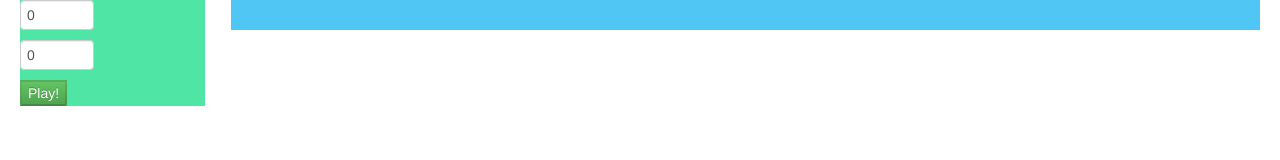
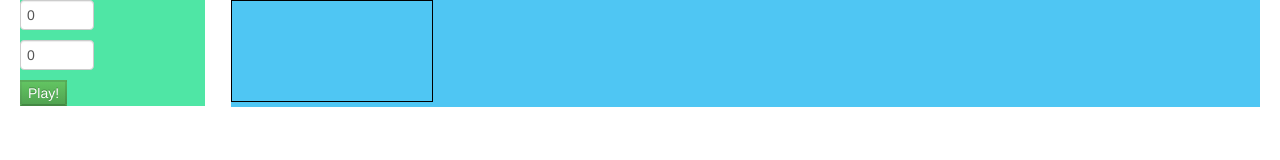
Before and after one commit to Sequenta/TicTacToe, a plain HTML site: page index.html in a window 1280 px wide. Drawn offline with Linux system fonts and the light colour scheme.

Commit message:
Added canvas tag

```diff
--- a/index.html
+++ b/index.html
@@ -19,7 +19,9 @@
       <button class="btn-success" data-bind="click: onPlay">Play!</button>
     </div>
     <div class="span10 gameTableBack">
-
+      <canvas id="myCanvas" width="200" height="100" style="border:1px solid #000000;">
+        Your browser does not support the HTML5 canvas tag.
+      </canvas>
     </div>
   </div>
 </div>
```
